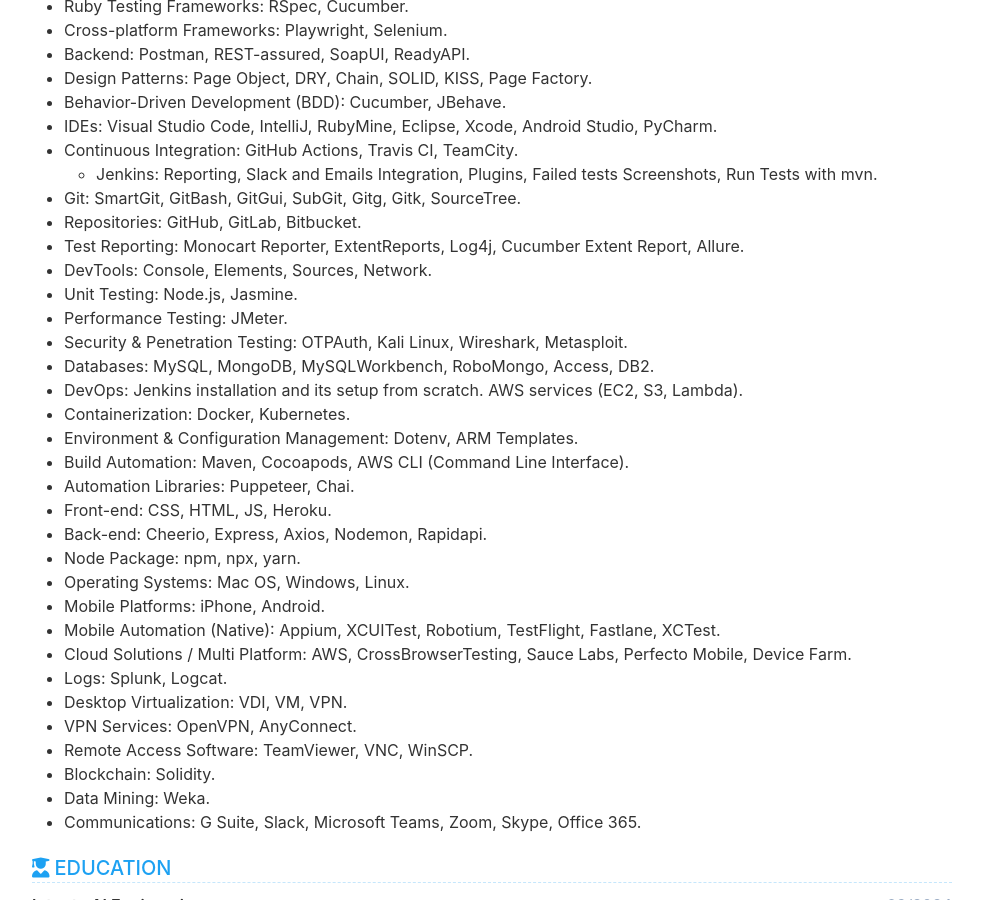
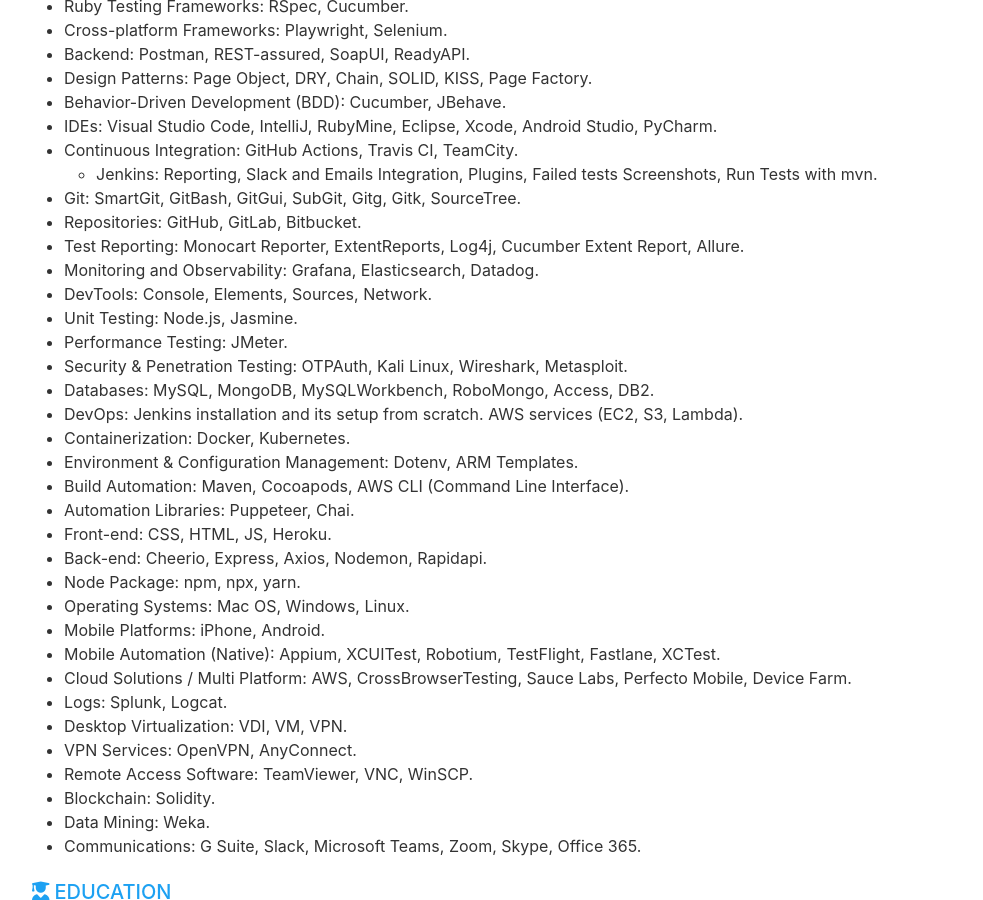
Before and after one commit to cvera08/full-resume, a Jekyll site: the page built from index.html, in a window 1280 px wide and 900 px high, scrolled down 4371 px. Shown: the whole window, without its empty margins (148-1131 px from the left). Built offline with Jekyll 4.4.1, drawn with Linux system fonts in a browser that asks for light colours.

Commit message:
feat: monitoring & observability

```diff
--- a/_data/data.yml
+++ b/_data/data.yml
@@ -279,6 +279,7 @@ organization:
     - Git: SmartGit, GitBash, GitGui, SubGit, Gitg, Gitk, SourceTree.
     - Repositories: GitHub, GitLab, Bitbucket.
     - Test Reporting: Monocart Reporter, ExtentReports, Log4j, Cucumber Extent Report, Allure.
+    - Monitoring and Observability: Grafana, Elasticsearch, Datadog.
     - DevTools: Console, Elements, Sources, Network.
     - Unit Testing: Node.js, Jasmine.
     - Performance Testing: JMeter.
```
